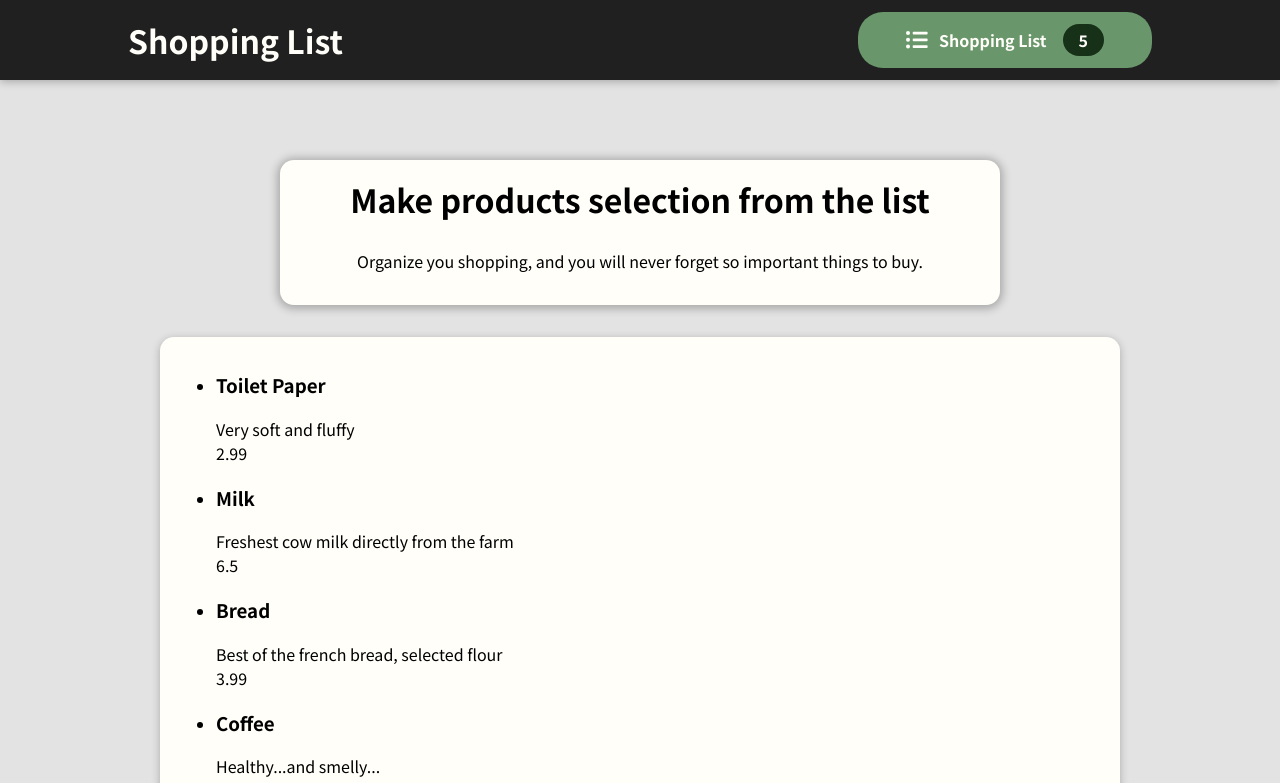
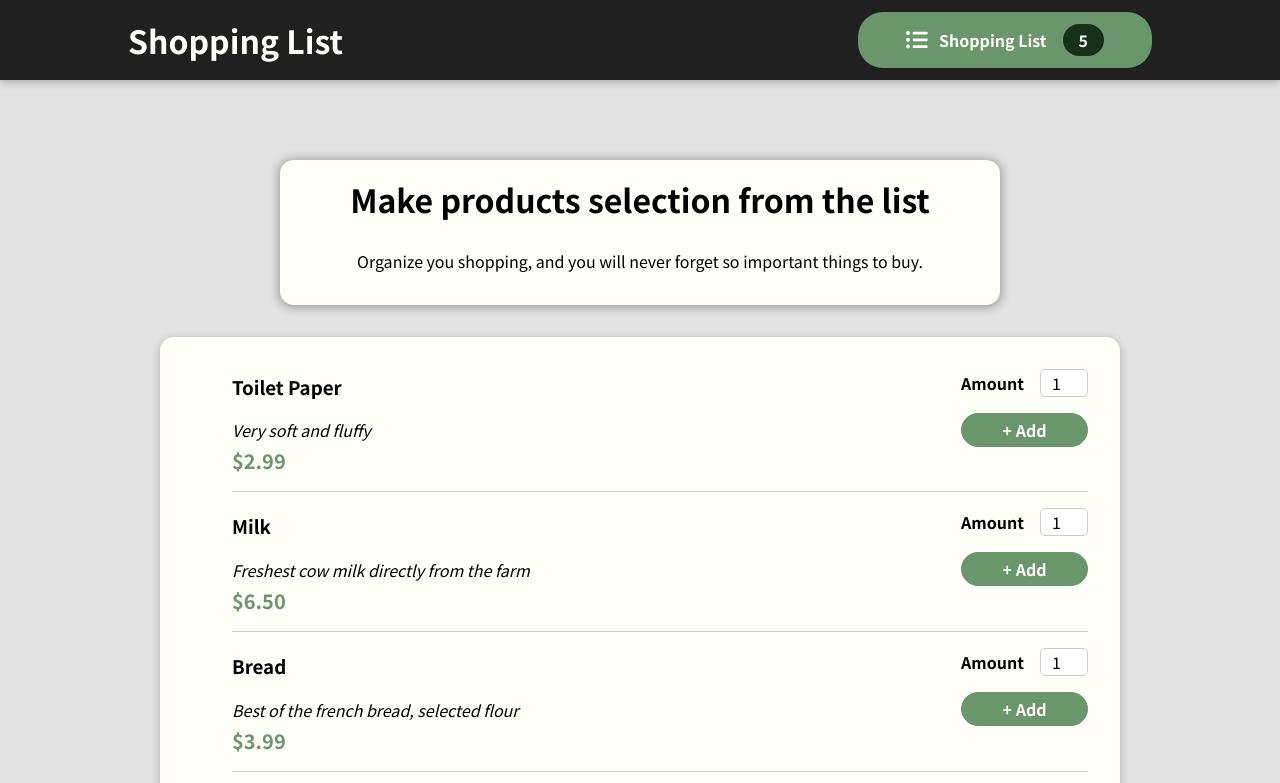
Before and after one commit to GlibKostsov/react-shop-list-app, a React (Create React App) app: page / in a window 1280 px wide. Shown: the top 783 px of the page. Built offline with nearby package versions, Linux system fonts and the light colour scheme.

Commit message:
add ProductItem & Input UI Components

```diff
--- /dev/null
+++ b/src/components/Products/ProductItem/ProductItem.js
@@ -0,0 +1,18 @@
+import classes from './ProductItem.module.css'
+import ProductItemForm from './ProductItemForm'
+
+const ProductItem = (props) => {
+  const price = `$${props.price.toFixed(2)}`
+  return (
+    <li className={classes.product}>
+      <div>
+        <h3>{props.name}</h3>
+        <div className={classes.description}>{props.description}</div>
+        <div className={classes.price}>{price}</div>
+      </div>
+      <ProductItemForm />
+    </li>
+  )
+}
+
+export default ProductItem
--- /dev/null
+++ b/src/components/Products/ProductItem/ProductItem.module.css
@@ -0,0 +1,22 @@
+.product {
+  display: flex;
+  justify-content: space-between;
+  margin: 1rem;
+  padding-bottom: 1rem;
+  border-bottom: 1px solid #ccc;
+}
+
+.product h3 {
+  margin-top: 0.25rem;
+}
+
+.description {
+  font-style: italic;
+}
+
+.price {
+  margin-top: 0.25rem;
+  font-weight: bold;
+  color: #69976b;
+  font-size: 1.25rem;
+}
--- /dev/null
+++ b/src/components/Products/ProductItem/ProductItemForm.js
@@ -0,0 +1,23 @@
+import classes from './ProductItemForm.module.css'
+import Input from '../../UI/Input'
+
+const ProductItemForm = (props) => {
+  return (
+    <form className={classes.form}>
+      <Input
+        label='Amount'
+        input={{
+          id: `amount-${props.id}`,
+          type: 'number',
+          min: '1',
+          max: '5',
+          step: '1',
+          defaultValue: '1',
+        }}
+      />
+      <button>+ Add</button>
+    </form>
+  )
+}
+
+export default ProductItemForm
--- /dev/null
+++ b/src/components/Products/ProductItem/ProductItemForm.module.css
@@ -0,0 +1,22 @@
+.form {
+  display: flex;
+  flex-direction: column;
+}
+
+.form button {
+  font: inherit;
+  cursor: pointer;
+  background-color: #69976b;
+  border: 1px solid #69976b;
+  color: #fffef9;
+  padding: 0.25rem 2rem;
+  border-radius: 20px;
+  font-weight: bold;
+  margin-top: 0.5rem;
+}
+
+.form button:hover,
+.form button:active {
+  background-color: #173018;
+  border-color: #173018;
+}
--- a/src/components/Products/ProductsList.js
+++ b/src/components/Products/ProductsList.js
@@ -1,17 +1,17 @@
+import ProductItem from './ProductItem/ProductItem'
 import Card from '../UI/Card'
 import classes from './ProductsList.module.css'
 import PRODUCTS from '../../store/dataSeed'
 
 const ProductsList = () => {
   const productsList = PRODUCTS.map((product) => (
-    <li key={product.id}>
-      <div>
-        <h3>{product.name}</h3>
-        <div>{product.description}</div>
-        <div>{product.price}</div>
-      </div>
-      <form action=''></form>
-    </li>
+    <ProductItem
+      key={product.id}
+      id={product.id}
+      name={product.name}
+      description={product.description}
+      price={product.price}
+    />
   ))
   return (
     <section className={classes.products}>
--- /dev/null
+++ b/src/components/UI/Input.js
@@ -0,0 +1,12 @@
+import classes from './Input.module.css'
+
+const Input = (props) => {
+  return (
+    <div className={classes.input}>
+      <label htmlFor={props.input.id}>{props.label}</label>
+      <input {...props.input} />
+    </div>
+  )
+}
+
+export default Input
--- /dev/null
+++ b/src/components/UI/Input.module.css
@@ -0,0 +1,18 @@
+.input {
+  display: flex;
+  align-items: center;
+  margin-bottom: 0.5rem;
+}
+
+.input label {
+  font-weight: bold;
+  margin-right: 1rem;
+}
+
+.input input {
+  width: 3rem;
+  border-radius: 5px;
+  border: 1px solid #ccc;
+  font: inherit;
+  text-align: center;
+}
```
